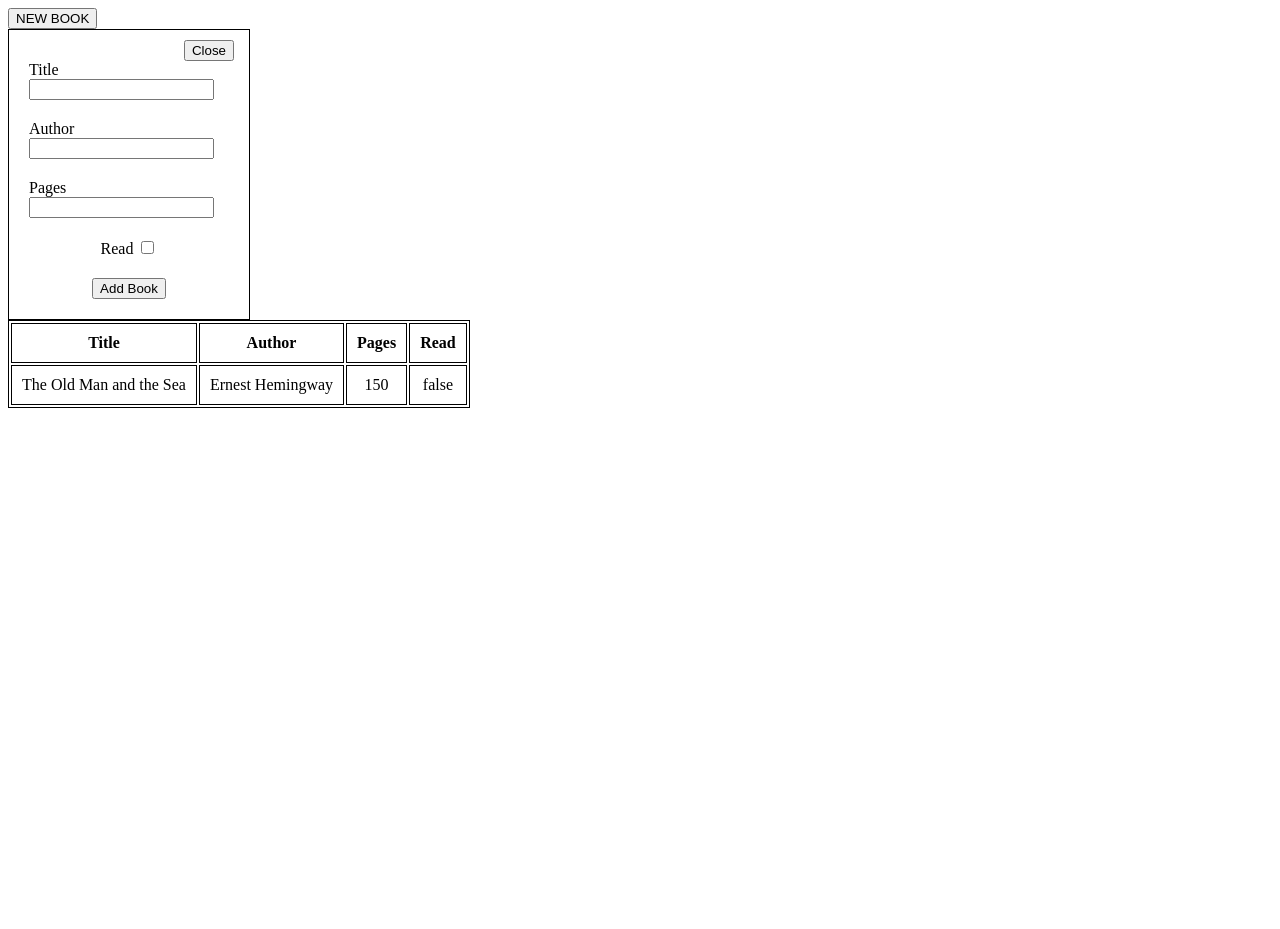
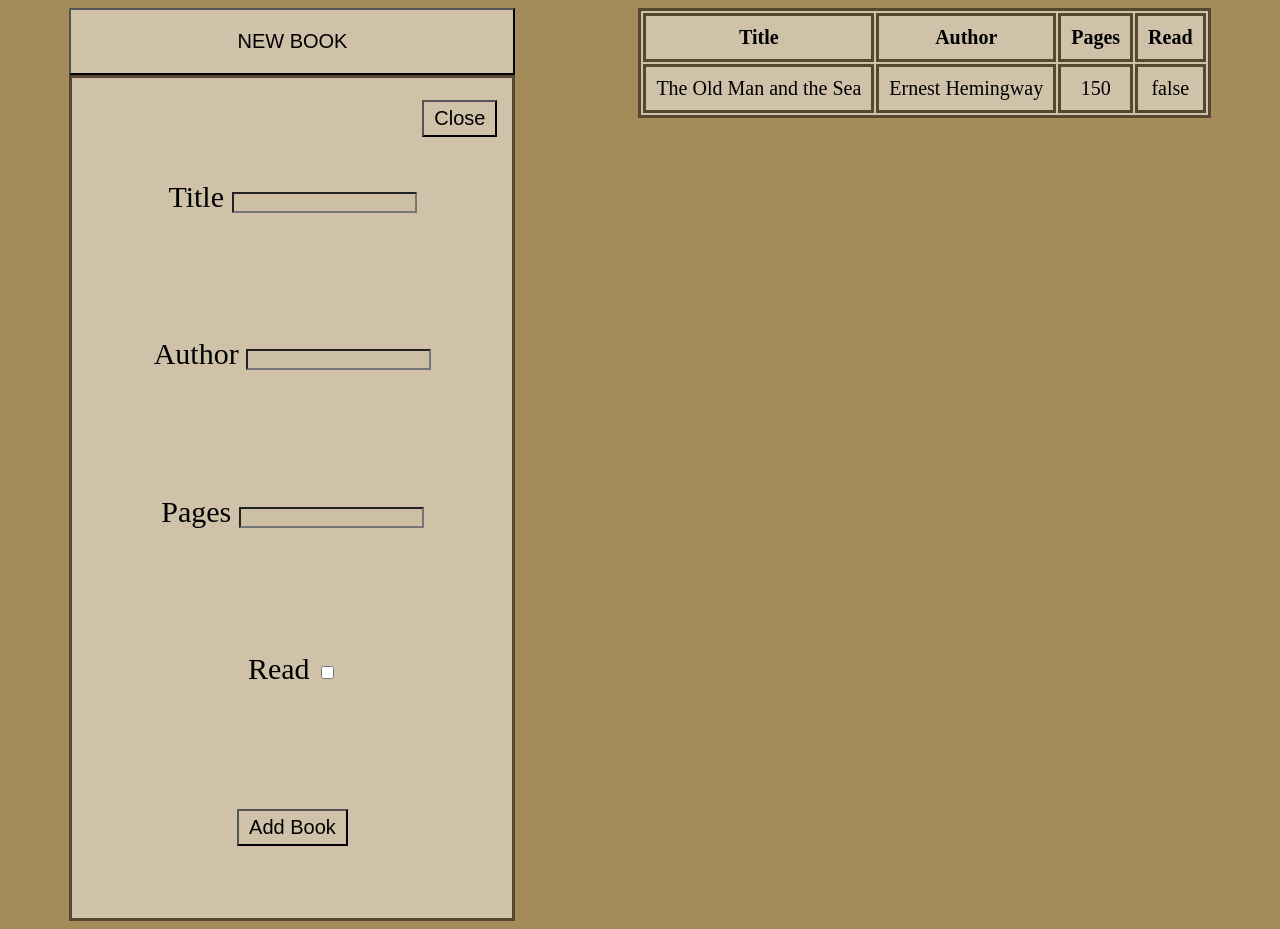
Before and after one commit to rmarco3e8/library, a plain HTML site: page index.html in a window 1280 px wide. Both pictures are taken after a click on the button "NEW BOOK". Before the commit the page ends 800 px from the top, so only its background shows below. Drawn offline with Linux system fonts and the light colour scheme.

Commit message:
Improve layout and styling

```diff
--- a/index.html
+++ b/index.html
@@ -9,8 +9,9 @@
     <script src="books.js" defer></script>
 </head>
 <body>
+
+    <div class="menu">
         <button class="newBookButton" onclick="openForm()">NEW BOOK</button>
-
 
         <form class="newBookForm closed" onsubmit="return false">
             <button class="close" onclick="closeForm()">Close</button>
@@ -34,10 +35,12 @@
                 <input type="checkbox" id="read" name="read">
             </div>
 
-        <button onclick="submitBook()">Add Book</button>
+            <button class="add-book" onclick="submitBook()">Add Book</button>
 
         </form>
+    </div>
 
+    <div class="table-container">
         <table class="book-table">
 
             <thead>
@@ -53,5 +56,6 @@
             </tbody>
 
         </table>
+    </div>
 </body>
 </html>
--- a/style.css
+++ b/style.css
@@ -1,5 +1,12 @@
+body {
+    display: flex;
+    justify-content: space-around;
+    background-color: #a48b5a ;
+}
+
 table, th, td {
-    border: 1px solid black;
+    border: 3px solid #55482f;
+    background-color: #cfc2a9;
 }
 
 td, th {
@@ -7,15 +14,47 @@ td, th {
     text-align: center;
 }
 
+table {
+    font-size: 20px;
+}
+
+.menu {
+    display: flex;
+    flex-direction: column;
+}
+
 .newBookForm {
     display: flex;
     flex-direction: column;
-    width: 200px;
-    border: 1px solid black;
+    width: 400px;
+    height: 800px;
+    border: 3px solid #55482f;
+    background-color: #cfc2a9;
     padding: 20px;
     gap: 20px;
-    justify-content: center;
+    justify-content: space-around;
     align-items: center;
+    font-size: 30px;
+}
+
+.close,
+.add-book {
+    font-size: 20px;
+    padding: 5px 10px;
+}
+
+input {
+    background-color: #cdbfa4;
+}
+
+button {
+    background-color: #cfc2a9;
+}
+
+.newBookButton {
+    padding: 20px;
+    font-size: 20px;
+    width: 446px;
 }
 
 .closed {
@@ -23,6 +62,6 @@ td, th {
 }
 
 .close {
-    margin: -10px -5px -20px -5px;
+    margin: -50px -5px -80px -5px;
     align-self: flex-end;
 }
```
Lines whose indentation alone changed are shown as unchanged.
